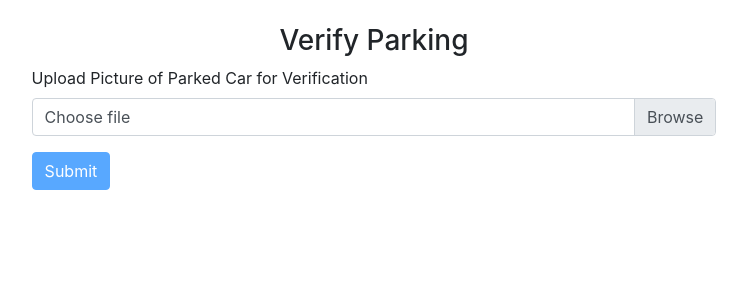
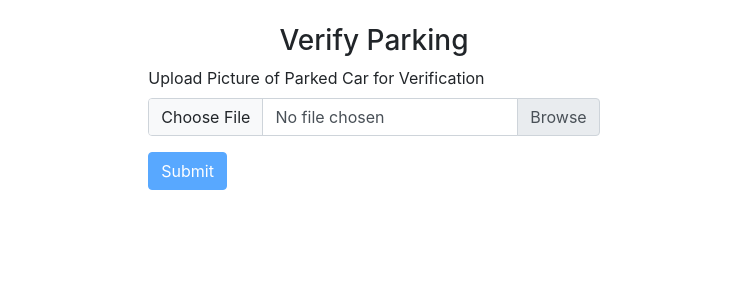
Before and after one commit to joanna-lim/SC2006-SWE-Parking4TheWin, a Flask app: template website/templates/verify_parking.html in a window 1280 px wide. Shown: the part 70-370 px from the top of the page, without its empty margins (266-1013 px from the left). Run offline with Flask 3, Linux system fonts and the light colour scheme; the template is opened without the code that fills it, so the values that code supplies are empty; some libraries are stand-ins or nearby versions.

Commit message:
minor edits to adding pictures

```diff
--- a/website/templates/verify_parking.html
+++ b/website/templates/verify_parking.html
@@ -8,9 +8,9 @@
   <form id="validation-form" enctype="multipart/form-data">
     <div class="form-group">
       <label for="imageUpload">Upload Picture of Parked Car for Verification</label>
-      <div class="custom-file">
-        <input type="file" accept="image/png, image/jpeg" class="custom-file-input" id="imageUpload" name="image">
-        <label class="custom-file-label" for="imageUpload">Choose file</label>
+      <div class="input-group mb-3">
+        <input type="file" accept="image/png, image/jpeg" class="form-control" id="imageUpload" name="image">
+        <label class="input-group-text" for="imageUpload">Browse</label>
       </div>
       <div id="imagePreview" class="mt-2"></div>
     </div>
```
